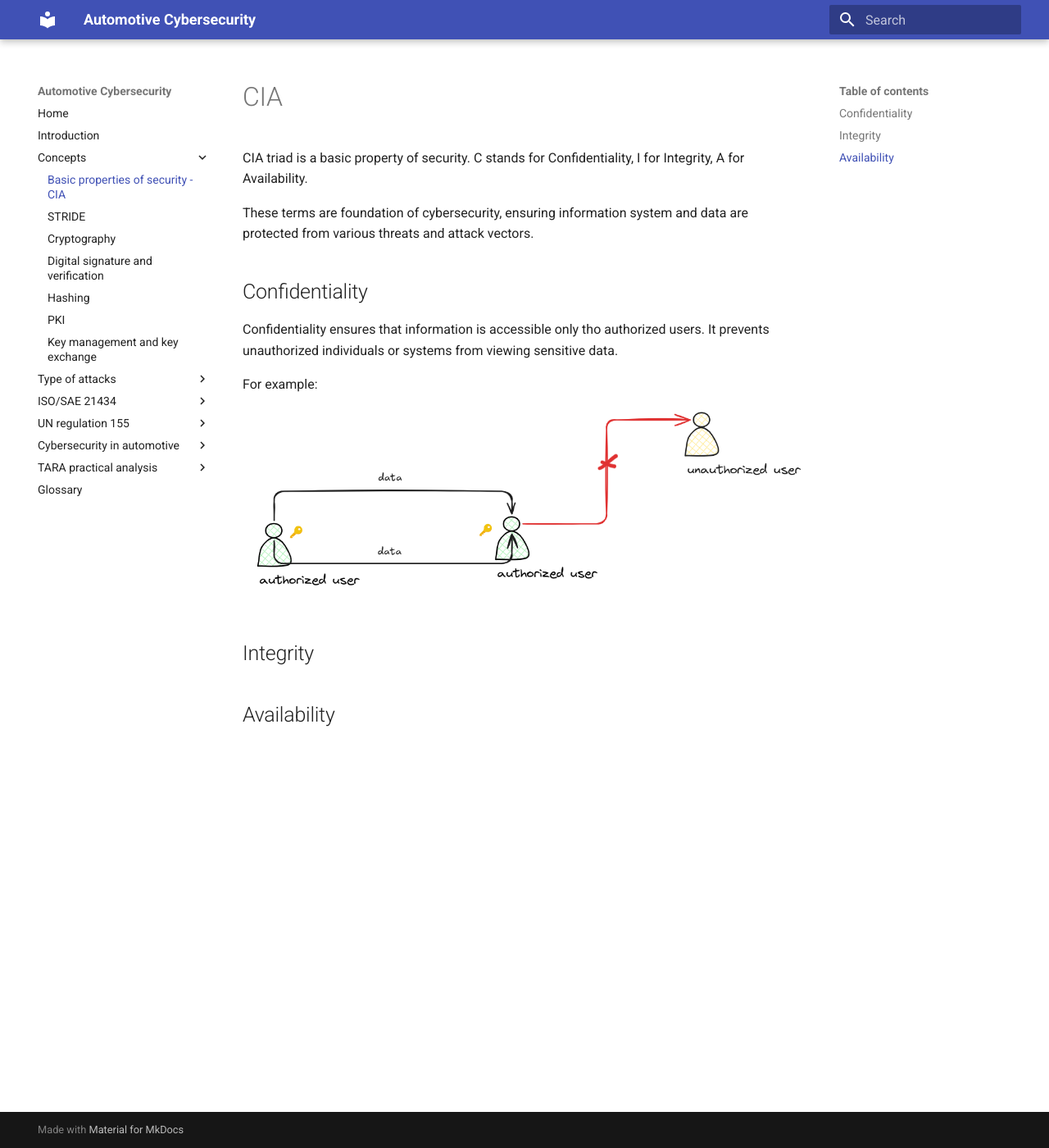
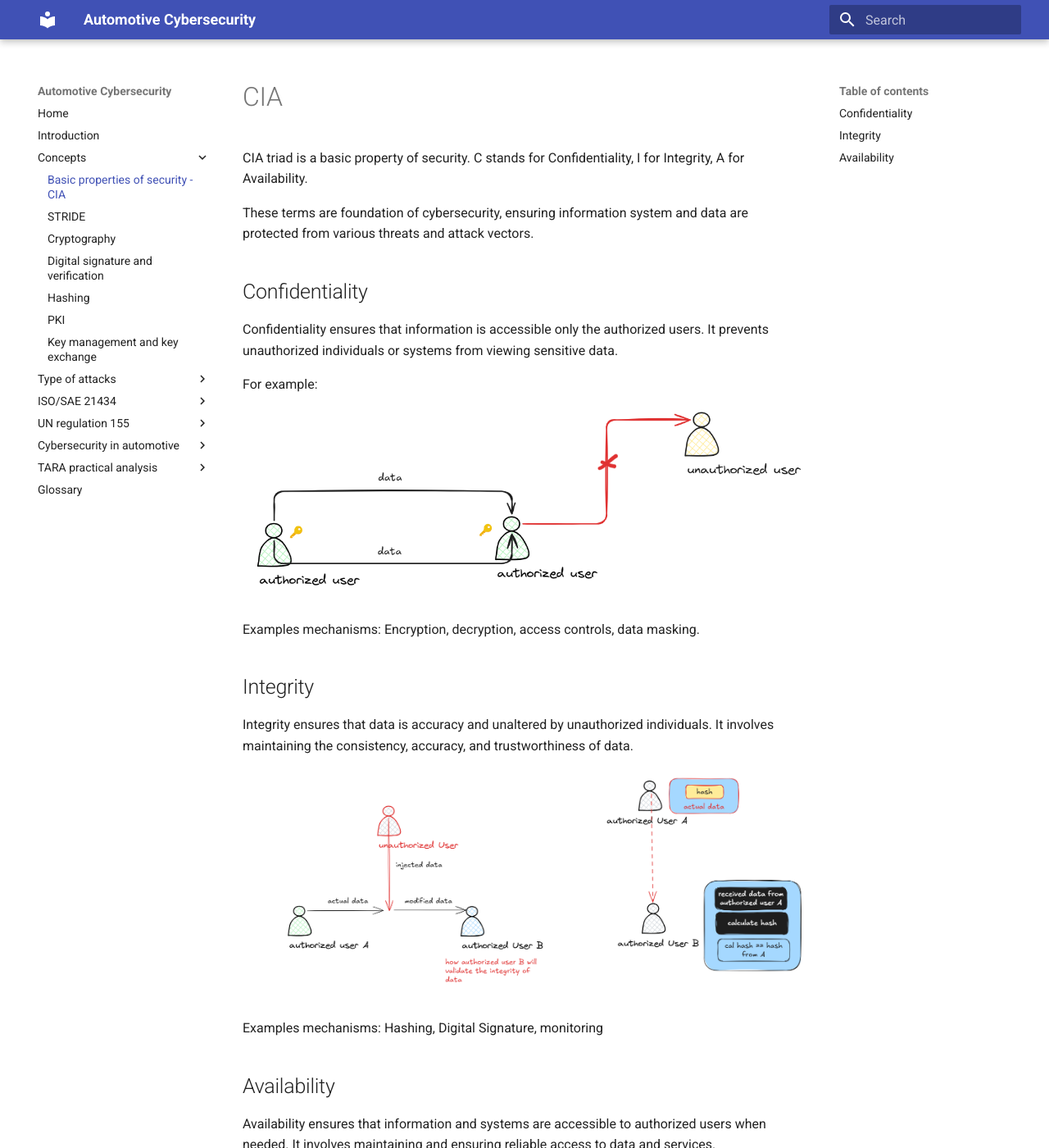
Before and after one commit to ucn1hc/automotive-cybersecurity, an MkDocs documentation site: the page built from docs/concepts/Basic-properties-of-security-CIA.md, in a window 1280 px wide and 1400 px high. Shown: the whole window at 82% size. Built offline with MkDocs 1.6.1 and Material for MkDocs 9.7.7, drawn with Linux system fonts in a browser that asks for light colours; old or Windows-style settings are respelled for this version of MkDocs; some of the changed text lies outside the part shown.

```diff
--- a/docs/concepts/Basic-properties-of-security-CIA.md
+++ b/docs/concepts/Basic-properties-of-security-CIA.md
@@ -3,10 +3,22 @@ CIA triad is a basic property of security. C stands for Confidentiality, I for I
 
 These terms are foundation of cybersecurity, ensuring information system and data are protected from various threats and attack vectors.
 ## Confidentiality
-Confidentiality ensures that information is accessible only tho authorized users. It prevents unauthorized individuals or systems from viewing sensitive data.
+Confidentiality ensures that information is accessible only the authorized users. It prevents unauthorized individuals or systems from viewing sensitive data.
 
 For example:
 ![confidentiality](../images/confidentiality.png)
 
+Examples mechanisms: Encryption, decryption, access controls, data masking.
 ## Integrity
+Integrity ensures that data is accuracy and unaltered by unauthorized individuals. It involves maintaining the consistency, accuracy, and trustworthiness of data.
+
+![integrity](../images/integrity.png)
+
+Examples mechanisms: Hashing, Digital Signature, monitoring
+
 ## Availability
+Availability ensures that information and systems are accessible to authorized users when needed. It involves maintaining and ensuring reliable access to data and services.
+
+![availability](../images/availability.png)
+
+Example mechanisms: Redundancy, Maintenance, Failsafe/Rollback or Limp home, back up mechanisms
--- a/mkdocs.yml
+++ b/mkdocs.yml
@@ -49,5 +49,7 @@ nav:
 plugins:
   - search
   - mermaid2
+markdown_extensions:
+  - tables
 theme:
   name: material
```
Also changed, not shown: docs/concepts/STRIDE.md (+23 -0 lines), docs/glossary.md (+2 -0 lines), docs/images/availability.png (added), docs/images/integrity.png (added), site/Introduction/index.html, site/concepts/Basic-properties-of-security-CIA/index.html, site/glossary/index.html, site/images/confidentiality.png (added), site/images/cybersecurity-roles.png (added), site/images/integrity.png (added), site/search/search_index.json, 1 other file.
